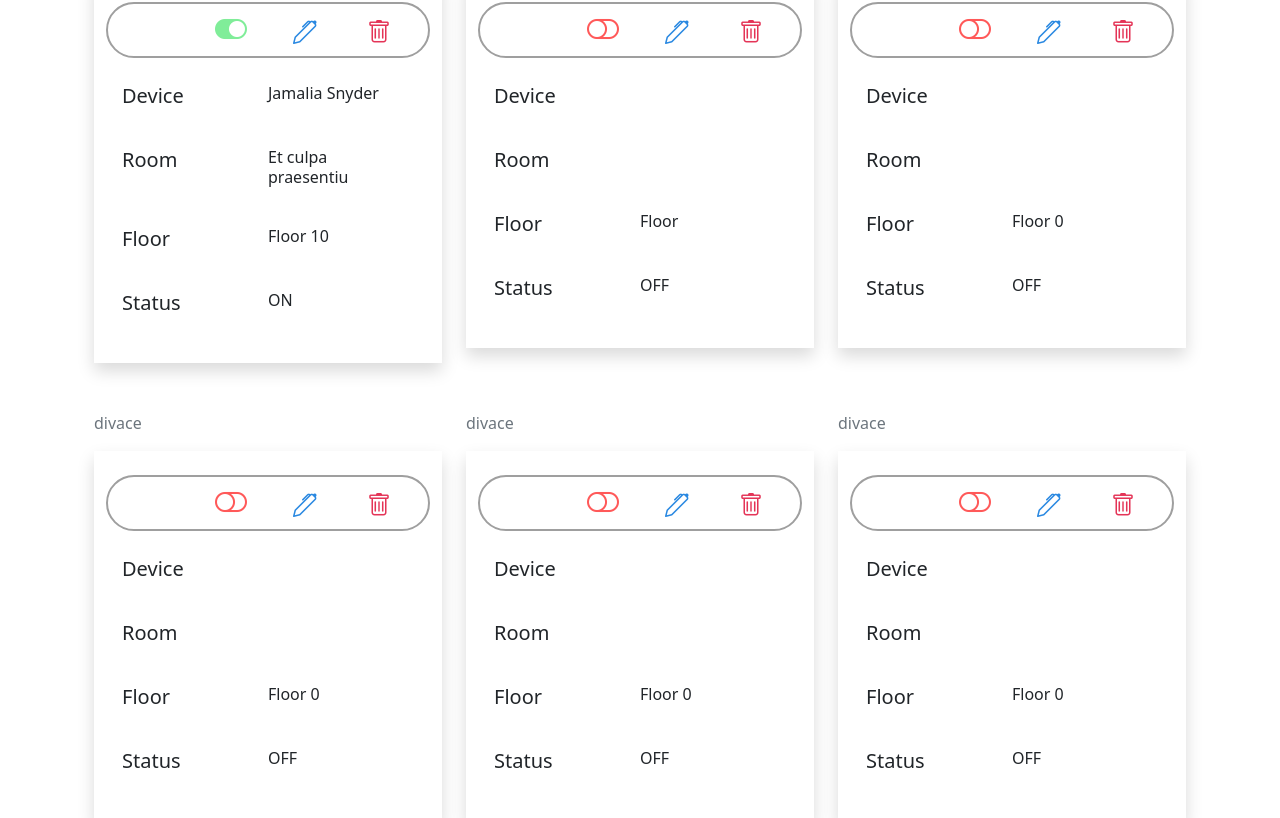
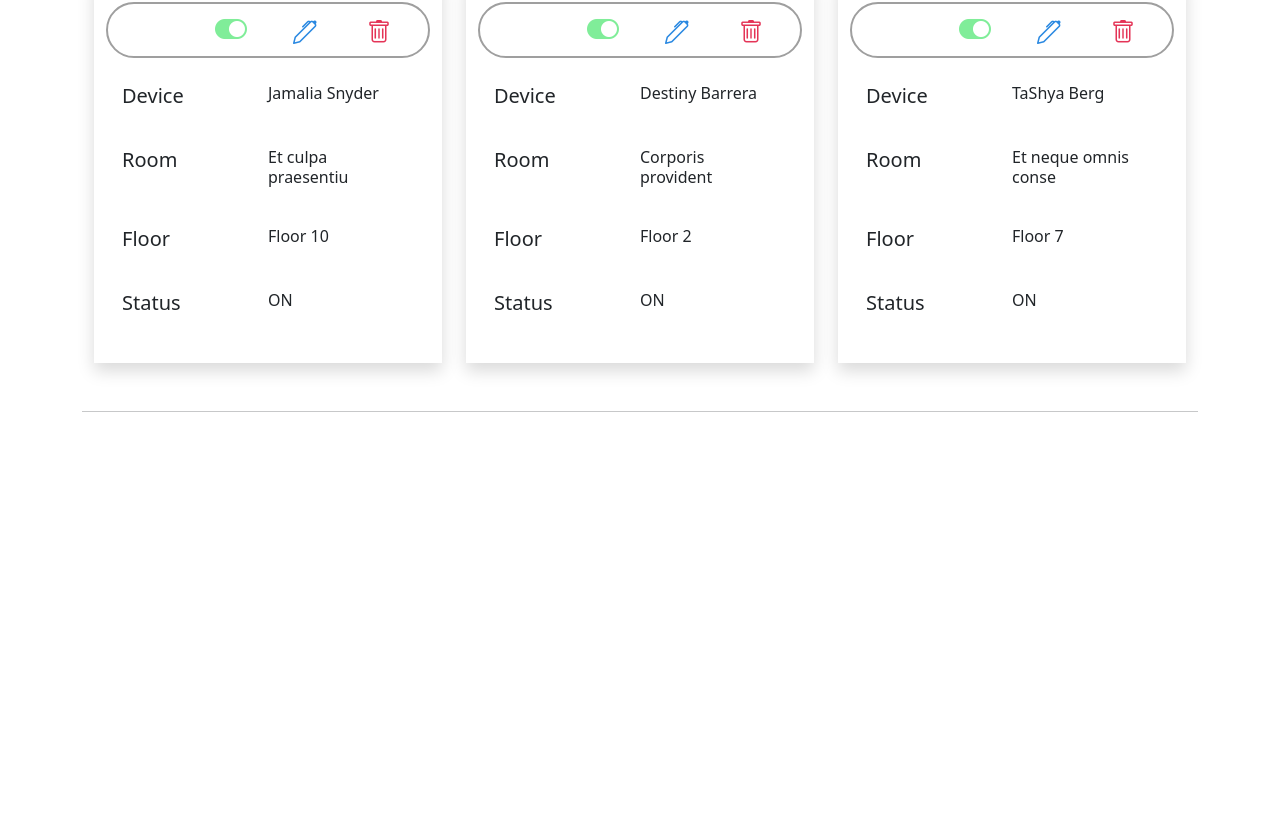
Before and after one commit to Moussatef/Smart_House, an Angular app: page / in a window 1280 px wide. Shown: the part 1342-2160 px from the top of the page. After the commit the page ends 1770 px from the top, so only its background shows below. Built offline with nearby package versions, Linux system fonts and the light colour scheme; data requests are answered from the project's data file.

Commit message:
docker image

```diff
--- a/db.json
+++ b/db.json
@@ -50,142 +50,18 @@
       "floor": 10
     },
     {
-      "id": 678279,
-      "status": "OFF"
+      "id": 429234,
+      "name": "Destiny Barrera",
+      "room": "Corporis provident ",
+      "status": "ON",
+      "floor": 2
     },
     {
-      "id": 228280,
-      "name": "",
-      "room": "",
-      "status": "OFF",
-      "floor": 0
-    },
-    {
-      "id": 294128,
-      "name": "",
-      "room": "",
-      "status": "OFF",
-      "floor": 0
-    },
-    {
-      "id": 910877,
-      "name": "",
-      "room": "",
-      "status": "OFF",
-      "floor": 0
-    },
-    {
-      "id": 836018,
-      "name": "",
-      "room": "",
-      "status": "OFF",
-      "floor": 0
-    },
-    {
-      "id": 717907,
-      "name": "",
-      "room": "",
-      "status": "OFF",
-      "floor": 0
-    },
-    {
-      "id": 215745,
-      "name": "",
-      "room": "",
-      "status": "OFF",
-      "floor": 0
-    },
-    {
-      "id": 809038,
-      "name": "",
-      "room": "",
-      "status": "OFF",
-      "floor": 0
-    },
-    {
-      "id": 504976,
-      "name": "",
-      "room": "",
-      "status": "OFF",
-      "floor": 0
-    },
-    {
-      "id": 850194,
-      "name": "",
-      "room": "",
-      "status": "OFF",
-      "floor": 0
-    },
-    {
-      "id": 520919,
-      "name": "",
-      "room": "",
-      "status": "OFF",
-      "floor": 0
-    },
-    {
-      "id": 651526,
-      "name": "",
-      "room": "",
-      "status": "OFF",
-      "floor": 0
-    },
-    {
-      "id": 382250,
-      "name": "",
-      "room": "",
-      "status": "OFF",
-      "floor": 0
-    },
-    {
-      "id": 890332,
-      "name": "",
-      "room": "",
-      "status": "OFF",
-      "floor": 0
-    },
-    {
-      "id": 490652,
-      "name": "",
-      "room": "",
-      "status": "OFF",
-      "floor": 0
-    },
-    {
-      "id": 758172,
-      "name": "",
-      "room": "",
-      "status": "OFF",
-      "floor": 0
-    },
-    {
-      "id": 128646,
-      "name": "",
-      "room": "",
-      "status": "OFF",
-      "floor": 0
-    },
-    {
-      "id": 395728,
-      "name": "",
-      "room": "",
-      "status": "OFF",
-      "floor": 0
-    },
-    {
-      "id": 182339,
-      "name": "",
-      "room": "",
-      "status": "OFF",
-      "floor": 0
-    },
-    {
-      "id": 575111,
-      "status": "OFF"
-    },
-    {
-      "id": 448654,
-      "status": "OFF"
+      "id": 707036,
+      "name": "TaShya Berg",
+      "room": "Et neque omnis conse",
+      "status": "ON",
+      "floor": 7
     }
   ]
 }
--- a/src/app/private/components/divace-modal/divace-modal.component.html
+++ b/src/app/private/components/divace-modal/divace-modal.component.html
@@ -1,13 +1,12 @@
 <div class="">
 
-    <button type="button" class="btn btn-primary" data-bs-toggle="modal" data-bs-target="#exampleModal">Add New
+    <button type="button" class="btn btn-primary" data-bs-toggle="modal" data-bs-target="#addModal">Add New
         Divace</button>
-    <div class="modal fade text-start" id="exampleModal" tabindex="-1" aria-labelledby="exampleModalLabel"
-        aria-hidden="true">
+    <div class="modal fade text-start" id="addModal" tabindex="-1" aria-labelledby="modalLabel" aria-hidden="true">
         <div class="modal-dialog">
             <div class="modal-content">
                 <div class="modal-header">
-                    <h5 class="modal-title" id="exampleModalLabel">New divace</h5>
+                    <h5 class="modal-title" id="modalLabel">New divace</h5>
                     <button type="button" class="btn-close" data-bs-dismiss="modal" aria-label="Close"></button>
                 </div>
                 <form (ngSubmit)="onSubmit()">
@@ -32,7 +31,8 @@
                         </div>
 
                         <app-danger-alert *ngIf="floor_nb.touched && floor_nb.invalid "
-                            [description]="floor_number < 1 || floor_number > 10 ? 'Floor number must be greater than 0 and less than 10': 'Floor number is required!! '" [type]="'danger'"></app-danger-alert>
+                            [description]="floor_number < 1 || floor_number > 10 ? 'Floor number must be greater than 0 and less than 10': 'Floor number is required!! '"
+                            [type]="'danger'"></app-danger-alert>
 
                         <div class="mb-3">
                             <label for="room_type" class="col-form-label">Room type :</label>
@@ -53,7 +53,7 @@
                     </div>
                     <div class="modal-footer">
                         <button type="button" class="btn btn-secondary" data-bs-dismiss="modal">Close</button>
-                        <input type="submit"
+                        <input type="submit" data-bs-dismiss="modal"
                             [ngClass]="[divace_n.invalid || room_t.invalid || floor_nb.invalid  ? 'disabled': '']"
                             value="Save divace" class="btn btn-primary" />
                     </div>
```
Also changed, not shown: 2 other files (tests, documents, lock files or other folders).
